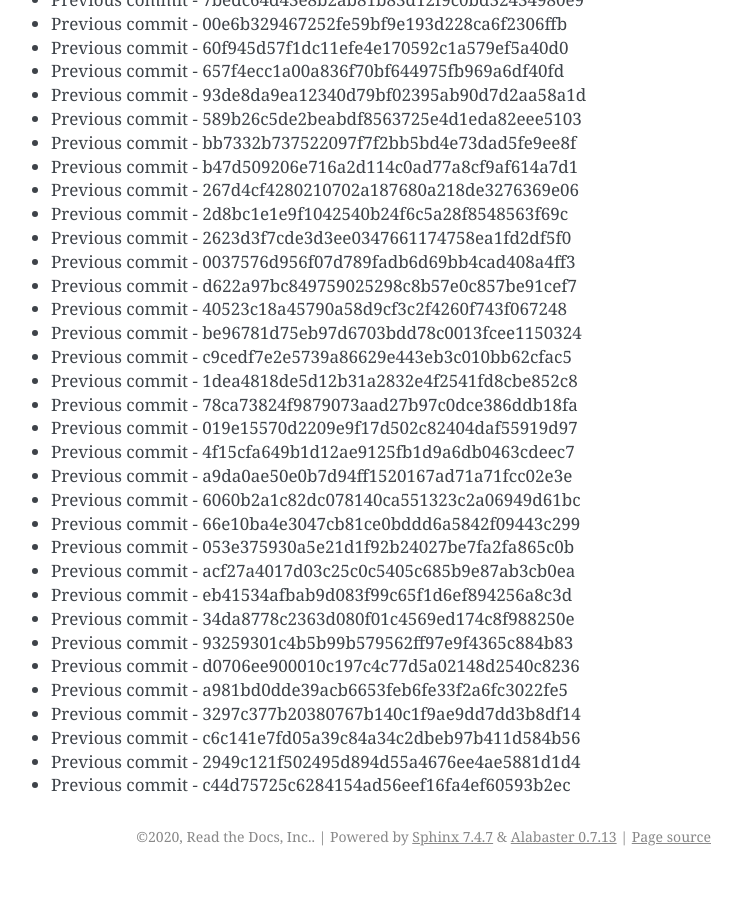
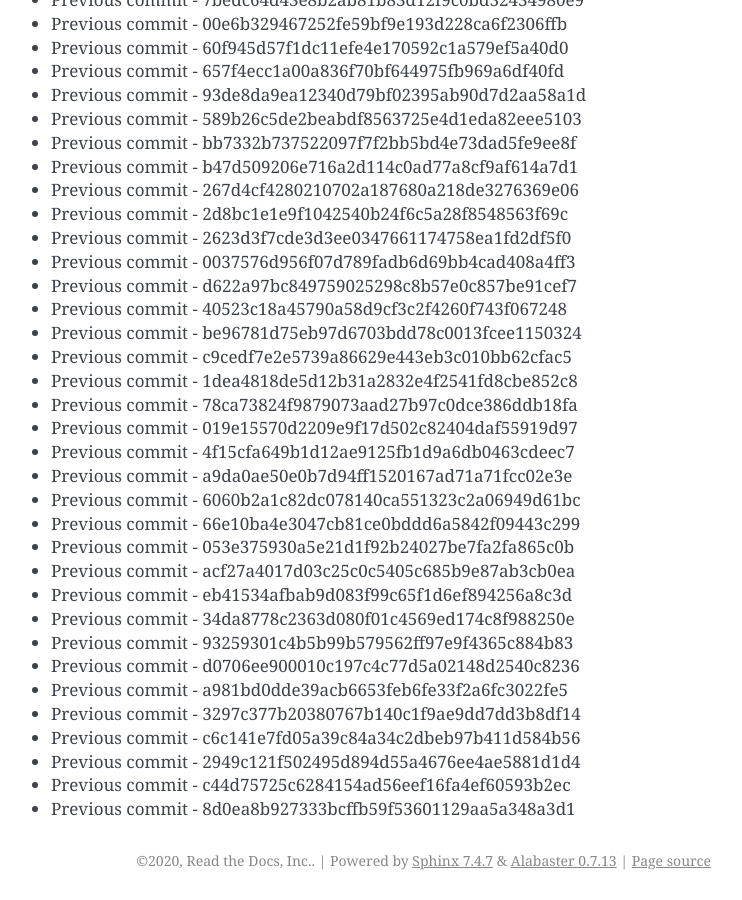
Before and after one commit to readthedocs/rtd-git-stresstest, a Sphinx documentation site: the page built from docs/updates.rst, in a window 1280 px wide and 900 px high, scrolled down 45108 px. Shown: the whole window, without its empty margins (399-1141 px from the left). Built offline with Sphinx 7.4.7, drawn with Linux system fonts in a browser that asks for light colours; before the commit the page ends 45984 px from its top, so only the background shows below that.

Commit message:
Generating commit from previous: 8d0ea8b927333bcffb59f53601129aa5a348a3d1

```diff
--- a/docs/updates.rst
+++ b/docs/updates.rst
@@ -1927,3 +1927,4 @@ It can be tested for any performance characteristics.
 * Previous commit - c6c141e7fd05a39c84a34c2dbeb97b411d584b56
 * Previous commit - 2949c121f502495d894d55a4676ee4ae5881d1d4
 * Previous commit - c44d75725c6284154ad56eef16fa4ef60593b2ec
+* Previous commit - 8d0ea8b927333bcffb59f53601129aa5a348a3d1
```
